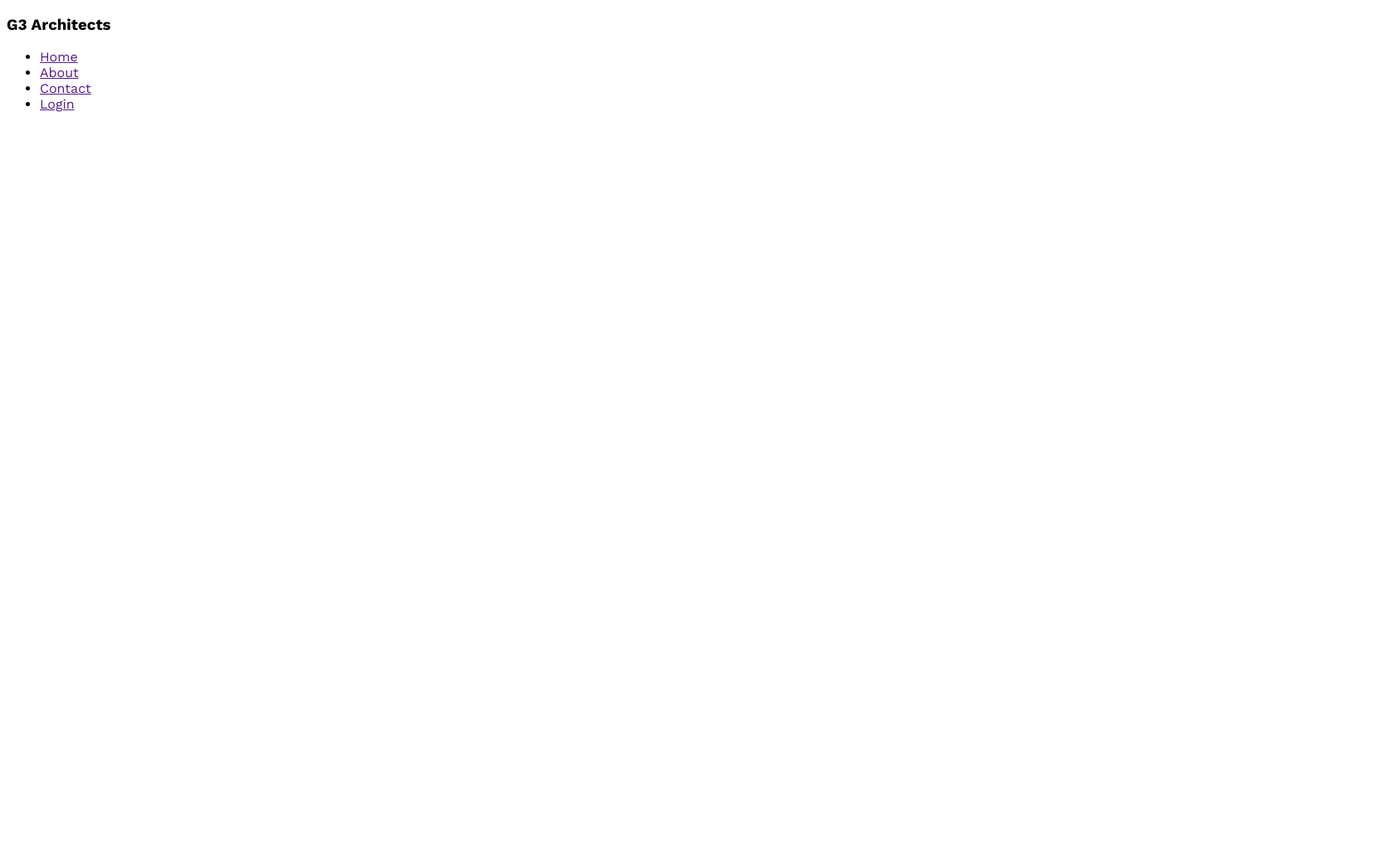
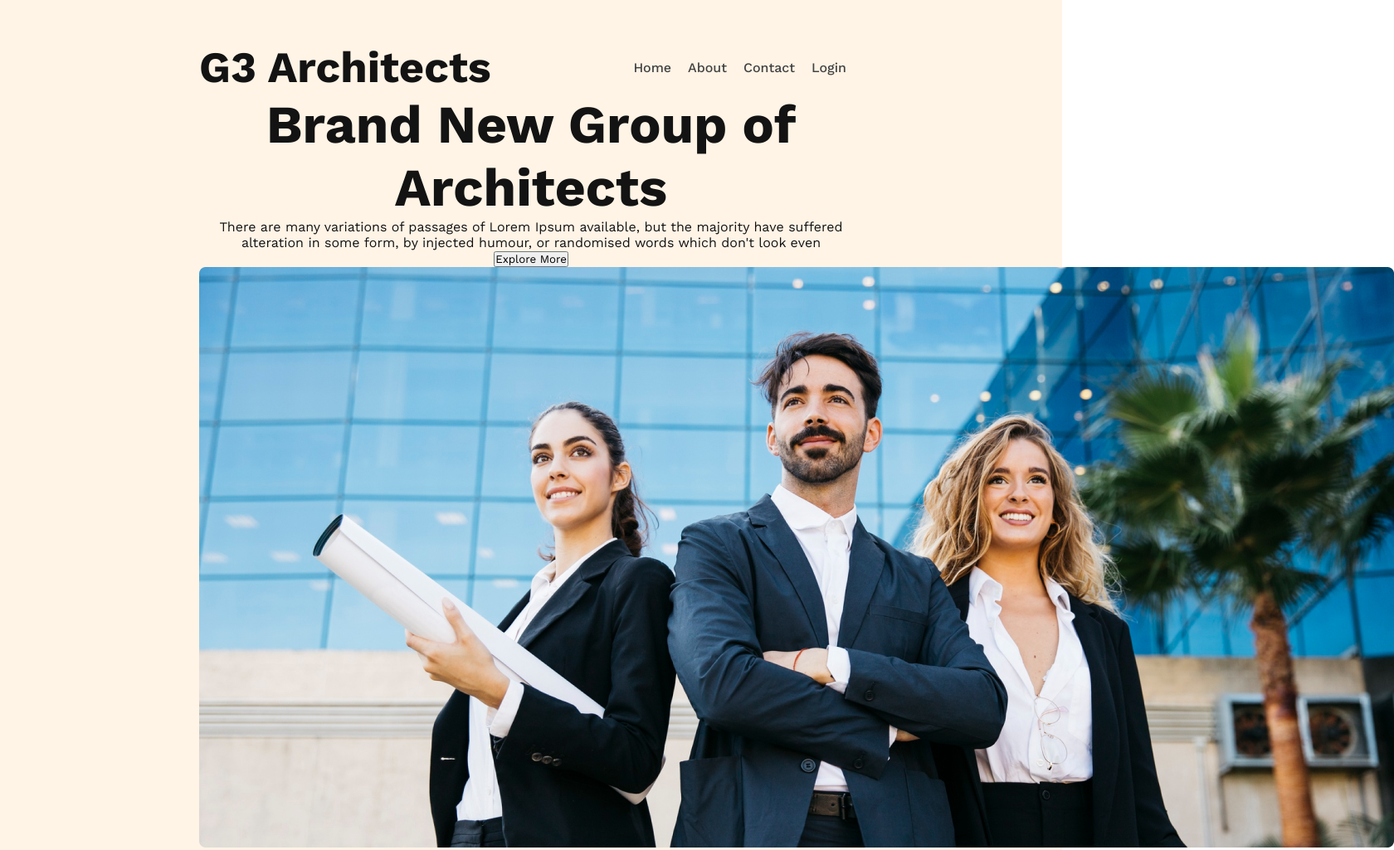
Before and after one commit to Shuvro0421/responsive-web-g3, a plain HTML site: page index.html in a window 1280 px wide. Shown: the top 1025 px of the page at 83% size, 1680 px wide, since content can reach past the window. Before the commit the page ends 800 px from the top, so only its background shows below. Drawn offline with nearby package versions, Linux system fonts and the light colour scheme.

Commit message:
banner added

```diff
--- a/index.html
+++ b/index.html
@@ -14,7 +14,7 @@
 </head>
 <body>
     <header>
-        <nav>
+        <nav class="nav-title">
             <h3>G3 Architects</h3>
             <ul>
                 <li><a href="">Home</a></li>
@@ -23,6 +23,14 @@
                 <li><a href="">Login</a></li>
             </ul>
         </nav>
+        <div class="banner">
+            <div class="banner-content">
+                <h1 class="banner-title">Brand New Group of Architects </h1>
+                <p class="banner-dis">There are many variations of passages of Lorem Ipsum available, but the majority have suffered alteration in some form, by injected humour, or randomised words which don't look even</p>
+                <button class="btn-primary">Explore More</button>
+            </div>
+            <img src="./images/banner.png" alt="">
+        </div>
     </header>
     <main>
 
--- a/styles/index.css
+++ b/styles/index.css
@@ -1,3 +1,50 @@
-body{
+*{
     font-family: 'Work Sans', sans-serif;
+    margin: 0;
+    padding: 0%;
 }
+/* shared styles */
+.btn-primary{
+
+}
+header{
+    background: rgba(255, 144, 14, 0.10);
+    padding: 50px 240px;
+}
+nav{
+    display: flex;
+    justify-content: space-between;
+    align-items: center;
+}
+.nav-title{
+    font-size: 2.8rem;
+    font-weight: 700;
+    color: #131313;
+}
+nav > ul{
+    display: flex;
+}
+nav li{
+    list-style: none;
+    margin-right: 20px;
+    font-weight: 500;
+    font-size: 1rem;
+}
+nav a{
+    text-decoration: none;
+    color: #424242;
+}
+.banner-content{
+    max-width: 800px;
+    text-align: center;
+    margin: 0px auto;
+}
+.banner-title{
+    font-size: 4rem;
+    font-weight: 700;
+    color: #131313;
+}
+.banner-dis{
+    color: #131313;
+
+}
```
